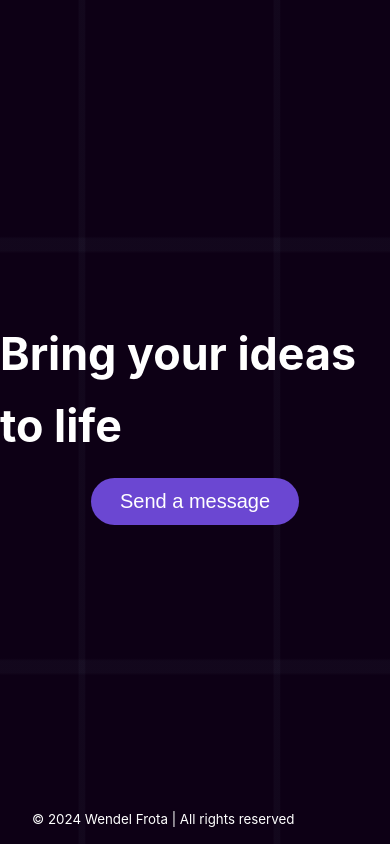
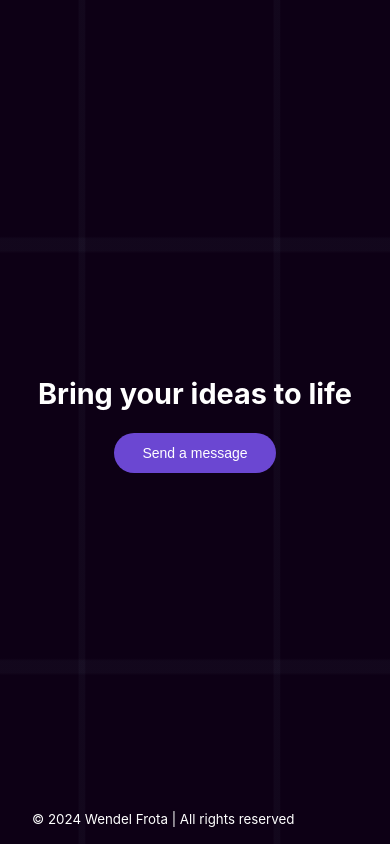
Before and after one commit to wendelfrota/wendelfrota.github.io, a Vue app: page / in a window 390 px wide. Both pictures are taken after a click on the button "Send a message". Shown: the part 1688-2532 px from the top of the page. Built offline with nearby package versions, Linux system fonts and the light colour scheme.

Commit message:
update: contact form and add media query

```diff
--- a/src/components/ContactComponent.vue
+++ b/src/components/ContactComponent.vue
@@ -1,3 +1,17 @@
+<script setup>
+import { ref } from 'vue';
+
+const props = defineProps({
+    onClose: Function
+});
+
+const closeDialog = () => {
+    if (props.onClose) {
+        props.onClose();
+    }
+};
+</script>
+
 <template>
     <form action="https://formspree.io/f/xvgogakd" method="POST">
         <div>
@@ -8,7 +22,10 @@
             <textarea name="message" placeholder="Type your message here..." required></textarea>
         </div>
 
-        <button type="submit">Submit message</button>
+        <div class="group-btn">
+            <button id="close-btn" type="button" @click="closeDialog">Close</button>
+            <button id="submit-btn" type="submit">Submit message</button>
+        </div>
     </form>
 </template>
 
@@ -43,24 +60,42 @@ textarea:focus {
 }
 
 textarea {
-    height: 50%;
+    height: 60%;
     resize: none;
 }
 
+.group-btn {
+    width: 100%;
+    display: flex;
+    gap: 6px;
+}
+
+#submit-btn {
+    border: 2px solid var(--color-em-1);
+    flex: 1;
+}
+
+#close-btn {
+    background-color: var(--color-em-2);
+    flex: .1;
+}
+
 button {
-    width: 100%;
     cursor: pointer;
     color: white;
     font-size: 1rem;
     margin-top: 3rem;
-    padding: .75rem 1.8rem;
+    padding: .5rem 1.8rem;
     border: none;
-    border-radius: 12px;
-    background-color: var(--color-em-1);
+    border-radius: 6px;
     transition: background-color .3s;
 }
 
-button:hover {
-    background-color: darken(var(--color-em-1), 10%);
+#close-btn:hover {
+    background-color: darken(var(--color-em-2), 10%);
+}
+
+#submit-btn:hover {
+    background-color: var(--color-em-1);
 }
 </style>
--- a/src/components/FooterComponent.vue
+++ b/src/components/FooterComponent.vue
@@ -22,7 +22,7 @@ onMounted(() => {
         <button id="contact-btn">Send a message</button>
 
         <dialog id="contact-dialog" @close="closeDialog">
-            <ContactComponent />
+            <ContactComponent :onClose="closeDialog" />
         </dialog>
 
         <div class="copyright-container">
@@ -68,9 +68,14 @@ dialog {
     padding: 2rem 3rem;
     background-color: rgba(0, 0, 0, .5);
     backdrop-filter: blur(10px);
-    border: 2px solid var(--color-em-1);
+    border: 2px solid var(--color-em-2);
     border-radius: 8px;
     box-shadow: 0 4px 10px rgba(0, 0, 0, .2);
+}
+
+dialog::backdrop {
+    background-color: rgba(0, 0, 0, .5);
+    backdrop-filter: blur(10px);
 }
 
 .copyright-container {
@@ -79,4 +84,27 @@ dialog {
     left: 0;
     padding: .75rem 2rem;
 }
+
+@media (max-width: 1023px) {
+    h1 {
+            font-size: 2.1rem;
+    }
+    dialog {
+        width: 67.5vw;
+    }
+    button {
+        font-size: 1rem;
+    }
+}
+@media (max-width: 767px) {
+    h1 {
+            font-size: 1.8rem;
+    }
+    dialog {
+        width: 82.5vw;
+    }
+    button {
+        font-size: .875rem;
+    }
+}
 </style>
```
